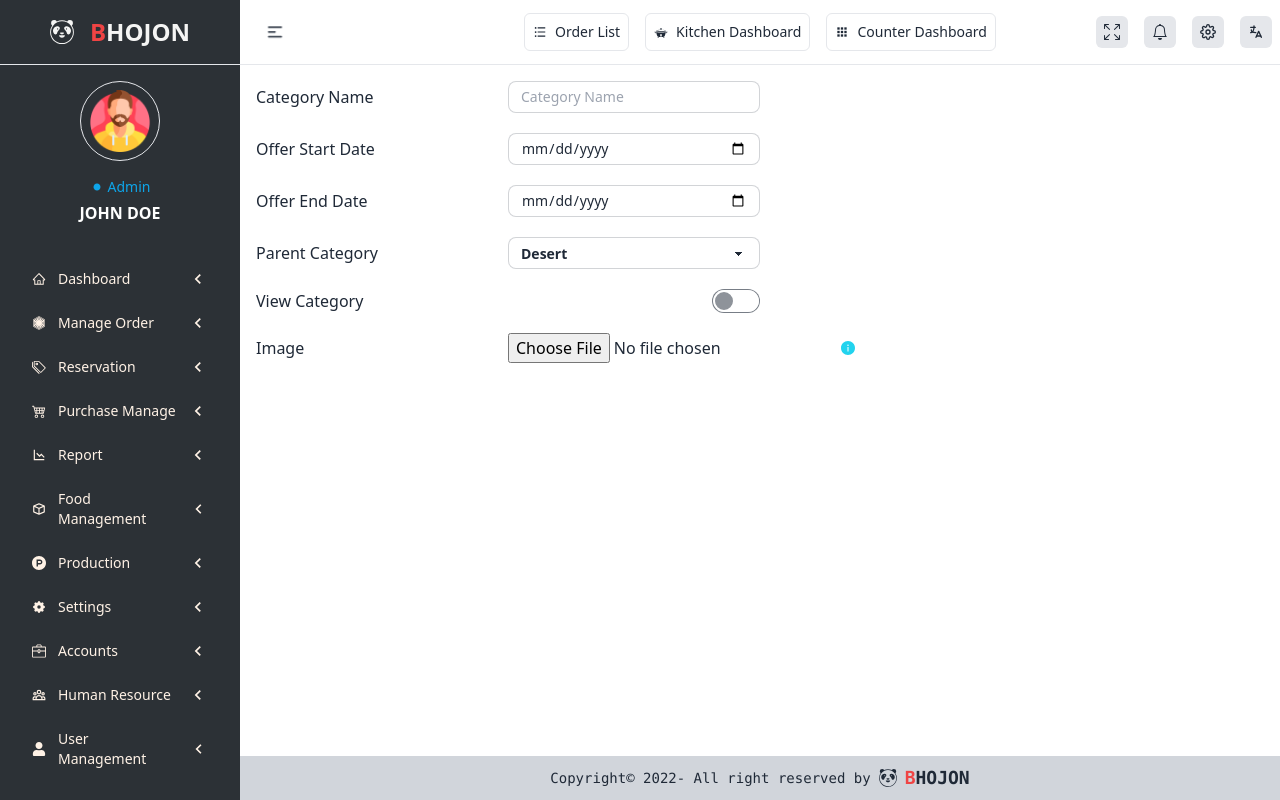
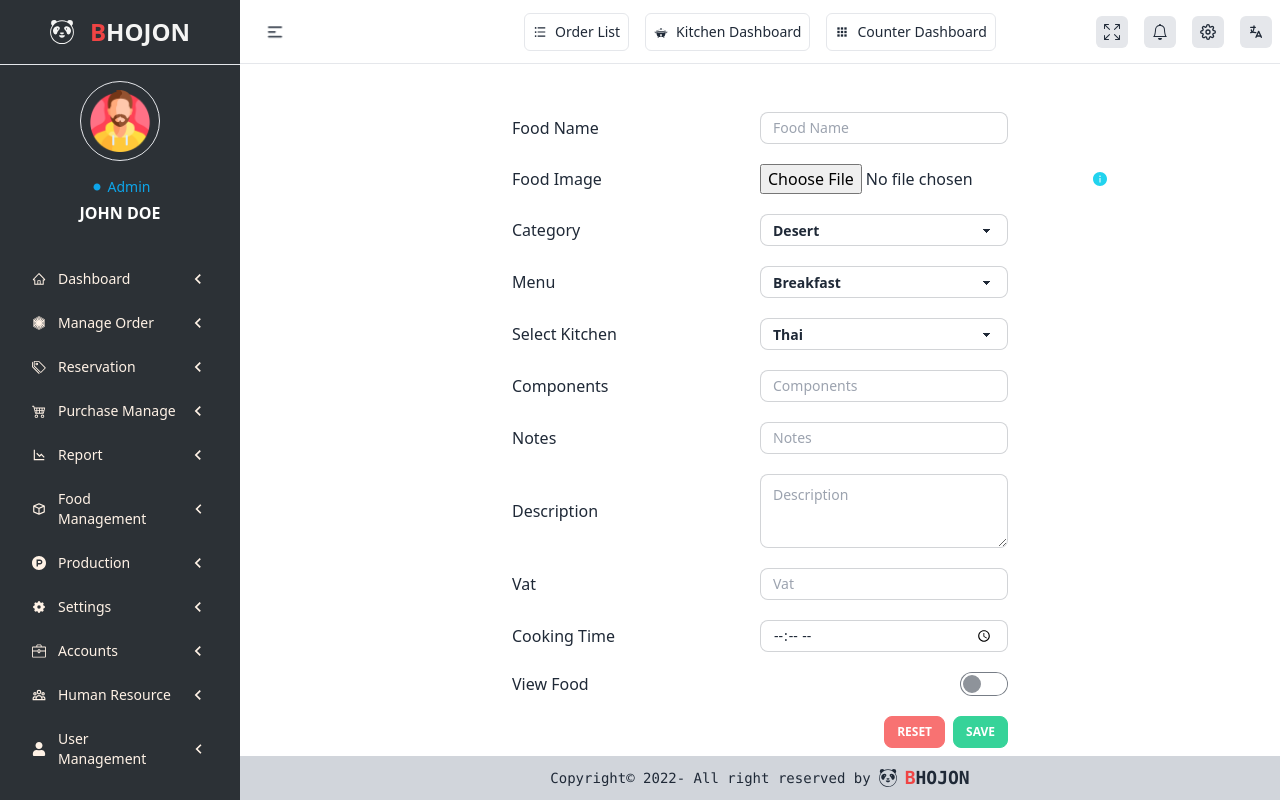
Before and after one commit to nDevers/Bhojon, a React (Create React App) app: page /dashboard/food-management/manage-food/add-food in a window 1280 px wide. Built offline with nearby package versions, Linux system fonts and the light colour scheme.

Commit message:
add food

```diff
--- /dev/null
+++ b/src/components/TextArea.js
@@ -0,0 +1,15 @@
+import React from 'react';
+
+const TextArea = ({ textAreaTitle = 'Textarea Title', textAreaPlaceHolder = 'Textarea Placeholder', textAreaCustomClass = 'textarea textarea-bordered textarea-xs md:textarea-sm lg:textarea-sm w-full max-w-xs' }) => {
+    return (
+        <div className="grid grid-cols-2 items-center w-3/6">
+            <h3>{textAreaTitle}</h3>
+            <textarea
+                placeholder={textAreaPlaceHolder}
+                className={textAreaCustomClass}
+            />
+        </div>
+    );
+};
+
+export default TextArea;
--- a/src/pages/dashboard/FoodManagement/ManageCategory/CategoryList.js
+++ b/src/pages/dashboard/FoodManagement/ManageCategory/CategoryList.js
@@ -331,7 +331,13 @@ const CategoryList = () => {
                     <tbody>
                         <tr className="hover">
                             <th>1</th>
-                            <td>Cy Ganderton</td>
+                            <td>
+                                <span className="avatar">
+                                    <span className="mask mask-squircle w-12 h-12">
+                                        <img src="https://daisyui.com/tailwind-css-component-profile-2@56w.png" alt="Avatar Tailwind CSS Component" />
+                                    </span>
+                                </span>
+                            </td>
                             <td>Quality Control Specialist</td>
                             <td>Littel, Schaden and Vandervort</td>
                             <td>
@@ -347,7 +353,13 @@ const CategoryList = () => {
                         </tr>
                         <tr className="hover">
                             <th>1</th>
-                            <td>Cy Ganderton</td>
+                            <td>
+                                <span className="avatar">
+                                    <span className="mask mask-squircle w-12 h-12">
+                                        <img src="https://daisyui.com/tailwind-css-component-profile-2@56w.png" alt="Avatar Tailwind CSS Component" />
+                                    </span>
+                                </span>
+                            </td>
                             <td>Quality Control Specialist</td>
                             <td>Littel, Schaden and Vandervort</td>
                             <td>
@@ -363,7 +375,13 @@ const CategoryList = () => {
                         </tr>
                         <tr className="hover">
                             <th>1</th>
-                            <td>Cy Ganderton</td>
+                            <td>
+                                <span className="avatar">
+                                    <span className="mask mask-squircle w-12 h-12">
+                                        <img src="https://daisyui.com/tailwind-css-component-profile-2@56w.png" alt="Avatar Tailwind CSS Component" />
+                                    </span>
+                                </span>
+                            </td>
                             <td>Quality Control Specialist</td>
                             <td>Littel, Schaden and Vandervort</td>
                             <td>
@@ -379,7 +397,13 @@ const CategoryList = () => {
                         </tr>
                         <tr className="hover">
                             <th>1</th>
-                            <td>Cy Ganderton</td>
+                            <td>
+                                <span className="avatar">
+                                    <span className="mask mask-squircle w-12 h-12">
+                                        <img src="https://daisyui.com/tailwind-css-component-profile-2@56w.png" alt="Avatar Tailwind CSS Component" />
+                                    </span>
+                                </span>
+                            </td>
                             <td>Quality Control Specialist</td>
                             <td>Littel, Schaden and Vandervort</td>
                             <td>
@@ -395,7 +419,13 @@ const CategoryList = () => {
                         </tr>
                         <tr className="hover">
                             <th>1</th>
-                            <td>Cy Ganderton</td>
+                            <td>
+                                <span className="avatar">
+                                    <span className="mask mask-squircle w-12 h-12">
+                                        <img src="https://daisyui.com/tailwind-css-component-profile-2@56w.png" alt="Avatar Tailwind CSS Component" />
+                                    </span>
+                                </span>
+                            </td>
                             <td>Quality Control Specialist</td>
                             <td>Littel, Schaden and Vandervort</td>
                             <td>
@@ -411,7 +441,13 @@ const CategoryList = () => {
                         </tr>
                         <tr className="hover">
                             <th>1</th>
-                            <td>Cy Ganderton</td>
+                            <td>
+                                <span className="avatar">
+                                    <span className="mask mask-squircle w-12 h-12">
+                                        <img src="https://daisyui.com/tailwind-css-component-profile-2@56w.png" alt="Avatar Tailwind CSS Component" />
+                                    </span>
+                                </span>
+                            </td>
                             <td>Quality Control Specialist</td>
                             <td>Littel, Schaden and Vandervort</td>
                             <td>
@@ -427,7 +463,13 @@ const CategoryList = () => {
                         </tr>
                         <tr className="hover">
                             <th>1</th>
-                            <td>Cy Ganderton</td>
+                            <td>
+                                <span className="avatar">
+                                    <span className="mask mask-squircle w-12 h-12">
+                                        <img src="https://daisyui.com/tailwind-css-component-profile-2@56w.png" alt="Avatar Tailwind CSS Component" />
+                                    </span>
+                                </span>
+                            </td>
                             <td>Quality Control Specialist</td>
                             <td>Littel, Schaden and Vandervort</td>
                             <td>
@@ -443,7 +485,13 @@ const CategoryList = () => {
                         </tr>
                         <tr className="hover">
                             <th>1</th>
-                            <td>Cy Ganderton</td>
+                            <td>
+                                <span className="avatar">
+                                    <span className="mask mask-squircle w-12 h-12">
+                                        <img src="https://daisyui.com/tailwind-css-component-profile-2@56w.png" alt="Avatar Tailwind CSS Component" />
+                                    </span>
+                                </span>
+                            </td>
                             <td>Quality Control Specialist</td>
                             <td>Littel, Schaden and Vandervort</td>
                             <td>
@@ -459,7 +507,13 @@ const CategoryList = () => {
                         </tr>
                         <tr className="hover">
                             <th>1</th>
-                            <td>Cy Ganderton</td>
+                            <td>
+                                <span className="avatar">
+                                    <span className="mask mask-squircle w-12 h-12">
+                                        <img src="https://daisyui.com/tailwind-css-component-profile-2@56w.png" alt="Avatar Tailwind CSS Component" />
+                                    </span>
+                                </span>
+                            </td>
                             <td>Quality Control Specialist</td>
                             <td>Littel, Schaden and Vandervort</td>
                             <td>
@@ -475,7 +529,13 @@ const CategoryList = () => {
                         </tr>
                         <tr className="hover">
                             <th>1</th>
-                            <td>Cy Ganderton</td>
+                            <td>
+                                <span className="avatar">
+                                    <span className="mask mask-squircle w-12 h-12">
+                                        <img src="https://daisyui.com/tailwind-css-component-profile-2@56w.png" alt="Avatar Tailwind CSS Component" />
+                                    </span>
+                                </span>
+                            </td>
                             <td>Quality Control Specialist</td>
                             <td>Littel, Schaden and Vandervort</td>
                             <td>
--- a/src/pages/dashboard/FoodManagement/ManageFood/AddFood.js
+++ b/src/pages/dashboard/FoodManagement/ManageFood/AddFood.js
@@ -1,57 +1,34 @@
 import React from "react";
-import { AiFillInfoCircle } from "react-icons/ai";
+import Button from "../../../../components/Button";
+import FileInput from "../../../../components/FileInput";
+import Input from "../../../../components/Input";
+import Select from "../../../../components/Select";
+import TextArea from "../../../../components/TextArea";
 
 const AddFood = () => {
   return (
-    <div>
-      <div className="flex flex-col gap-5 justify-between p-2">
+    <div className="my-10">
+      <div className="flex flex-col gap-5 items-center justify-center p-2 m-2">
+        <Input inputTitle='Food Name' inputType='text' inputPlaceHolder='Food Name' />
+        <FileInput fileInputTitle='Food Image' />
+        <Select selectTitle='Category' selectOptions={['Desert', 'Drinks', 'Soup']} />
+        <Select selectTitle='Menu' selectOptions={['Breakfast', 'Lunch', 'Dinner']} />
+        <Select selectTitle='Select Kitchen' selectOptions={['Thai', 'Mexican', 'American']} />
+        <Input inputTitle='Components' inputType='text' inputPlaceHolder='Components' />
+        <Input inputTitle='Notes' inputType='text' inputPlaceHolder='Notes' />
+        <TextArea textAreaTitle='Description' textAreaPlaceHolder='Description' />
+        <Input inputTitle='Vat' inputType='number' inputPlaceHolder='Vat' />
+        <Input inputTitle='Cooking Time' inputType='time' />
         <div className="grid grid-cols-2 items-center w-3/6">
-          <h3>Category Name</h3>
-          <input
-            type="text"
-            placeholder="Category Name"
-            className="input input-bordered input-xs md:input-sm lg:input-sm w-full max-w-xs"
-          />
-        </div>
-        <div className="grid grid-cols-2 items-center w-3/6">
-          <h3>Offer Start Date</h3>
-          <input
-            type="date"
-            placeholder="Offer Start Date"
-            className="input input-bordered input-xs md:input-sm lg:input-sm w-full max-w-xs"
-          />
-        </div>
-        <div className="grid grid-cols-2 items-center w-3/6">
-          <h3>Offer End Date</h3>
-          <input
-            type="date"
-            placeholder="Offer End Date"
-            className="input input-bordered input-xs md:input-sm lg:input-sm w-full max-w-xs"
-          />
-        </div>
-        <div className="grid grid-cols-2 items-center w-3/6">
-          <h3>Parent Category</h3>
-          <select className="select select-bordered select-xs md:select-sm lg:select-sm w-full max-w-xs">
-            <option disabled selected>
-              Desert
-            </option>
-            <option>Drinks</option>
-            <option>Soup</option>
-          </select>
-        </div>
-        <div className="grid grid-cols-2 items-center w-3/6">
-          <h3>View Category</h3>
-          <div className="flex justify-end">
+          <h3>View Food</h3>
+          <div className='flex justify-end'>
             <input type="checkbox" className="toggle" />
           </div>
         </div>
-        <div className="grid grid-cols-2 items-center w-3/6">
-          <h3>Image</h3>
-          <div className="flex items-center gap-x-4">
-            <input type="file" id="myfile" name="myfile" />
-            <button className="p-1 text-cyan-400 border-0">
-              <AiFillInfoCircle />
-            </button>
+        <div className="grid items-center justify-end w-3/6">
+          <div className="flex justify-end gap-x-2">
+            <Button customClass='btn btn-sm btn-error text-xs text-white' buttonTitle='Reset' />
+            <Button buttonTitle='Save' />
           </div>
         </div>
       </div>
```
